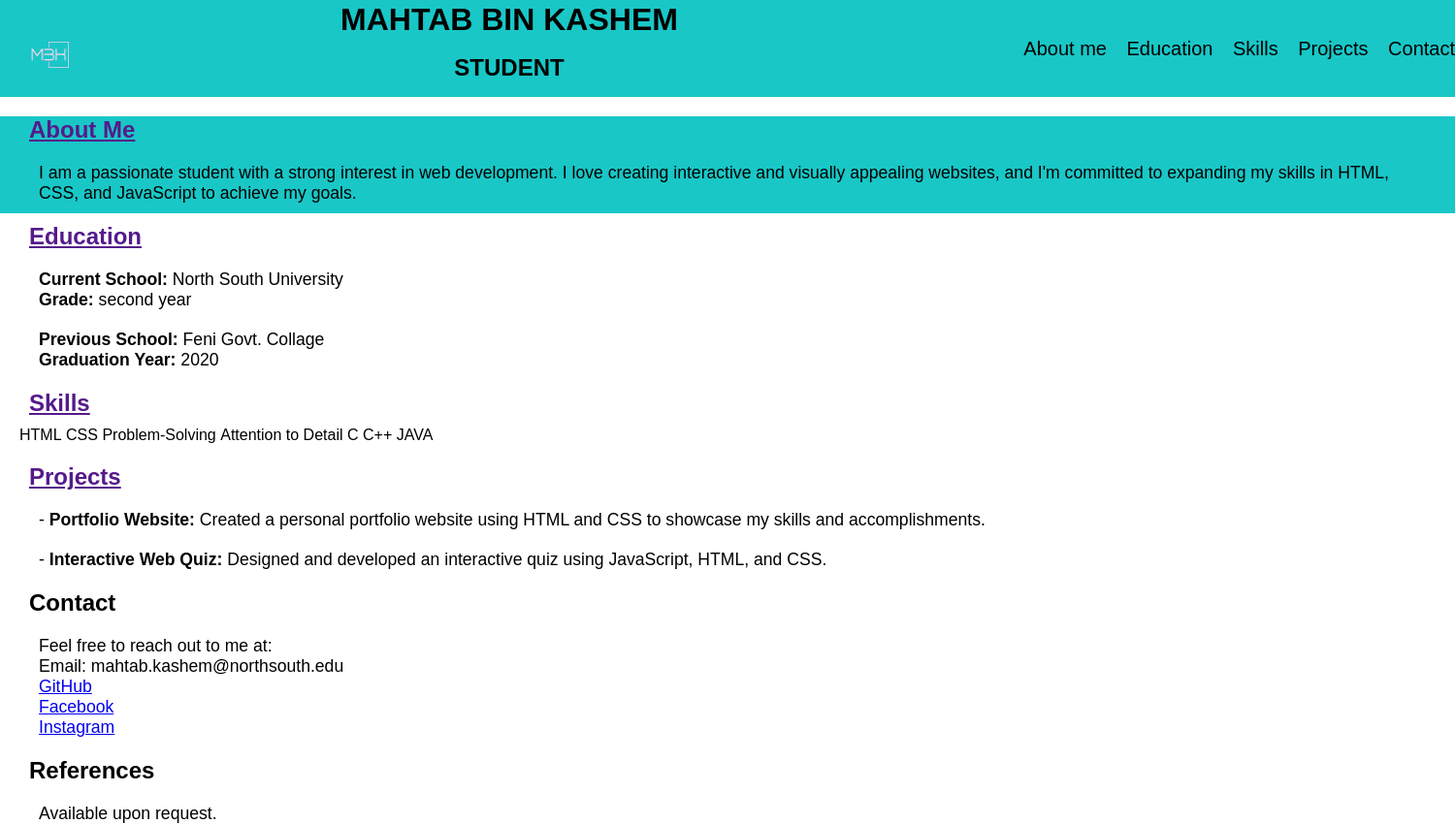
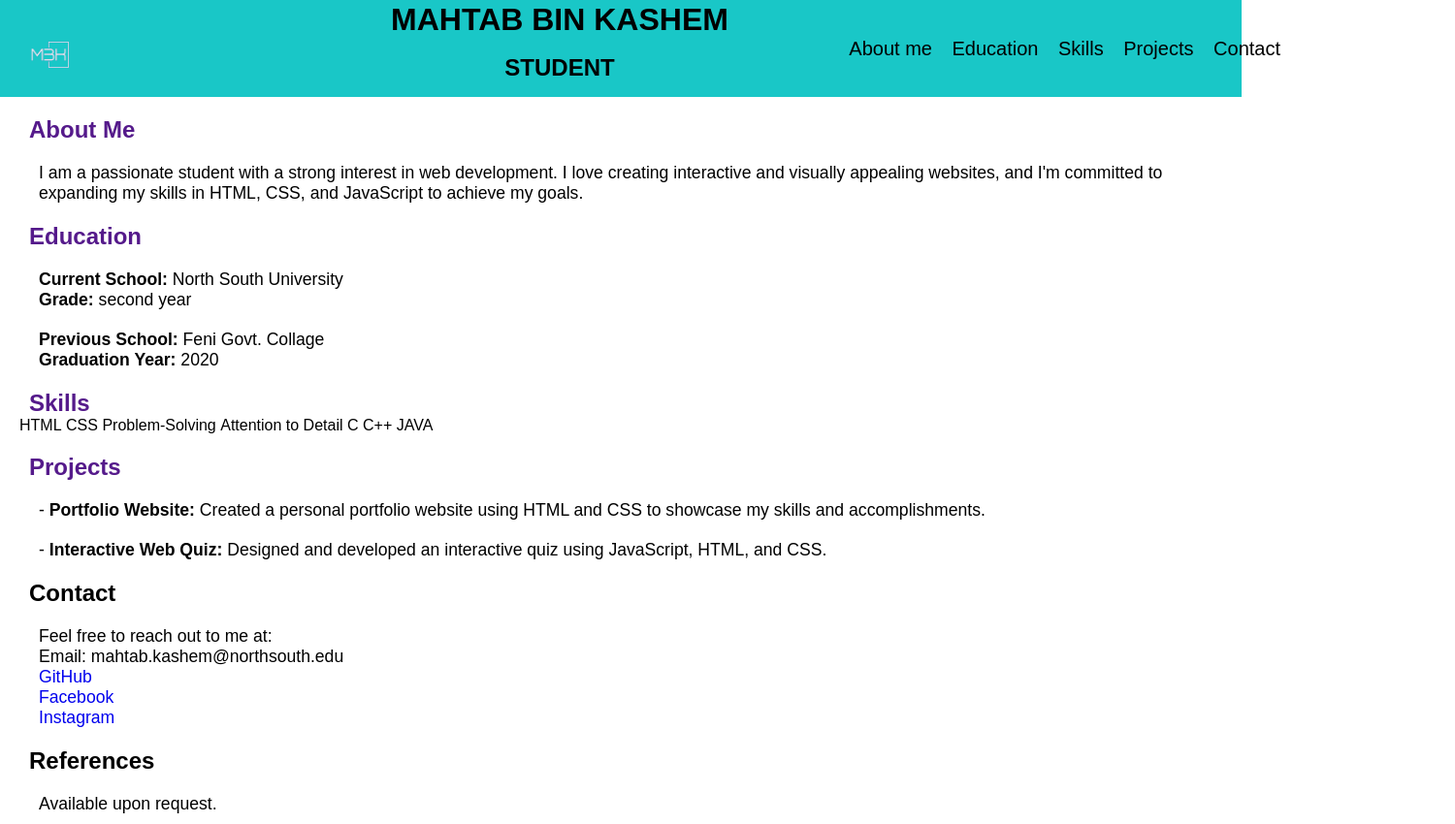
Before and after one commit to mahtabbk7/mahtabbk7.github.io, a plain HTML site: page index.html in a window 1280 px wide. Shown: the whole page at 97% size, 1500 px wide, since content can reach past the window. Drawn offline with Linux system fonts and the light colour scheme.

Commit message:
Update mahtab.css

```diff
--- a/mahtab.css
+++ b/mahtab.css
@@ -6,8 +6,7 @@
 }
 
 .container {
-  width: 1500px;
-  background-color: rgb(25, 199, 199);
+  width:1320px;
   height: 100px;
   margin: auto;
 }
@@ -35,7 +34,6 @@ header {
 }
 h1 {
   font-size: 2em;
-
 }
 h2 {
   font-size: 1.5em;
@@ -49,6 +47,7 @@ p {
   margin: 20px;
 }
 nav {
+  background-color: rgb(25, 199, 199);
 }
 
 .photo {
@@ -57,14 +56,15 @@ nav {
   line-height: 100px;
   padding-left: 20px;
 }
-.item1{
-  width: 30%;
+.item1 {
+  width: 40%;
   float: left;
   line-height: 40px;
   text-align: center;
+  padding-left: 98px;
 }
 .item {
-  width: 50%;
+  width: 40%;
   float: left;
   line-height: 100px;
 }
@@ -81,5 +81,17 @@ nav {
 .item ul li:hover {
   color: white;
   transition: 0.2s;
+}
+
+section .im:hover {
+  color: rgb(25, 199, 199);
 
 }
+section .im{
+  display: inline;
+
+}
+
+section a{
+  text-decoration: none;
+}
```
